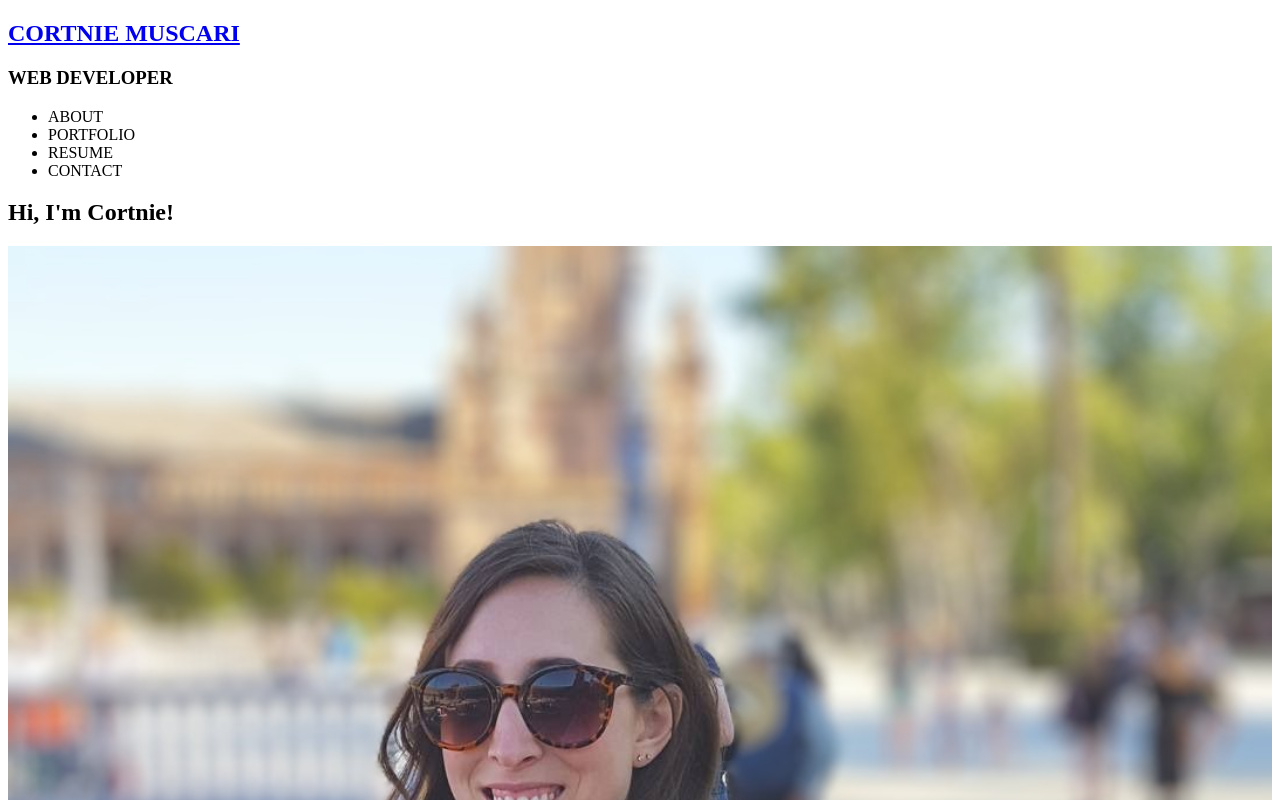
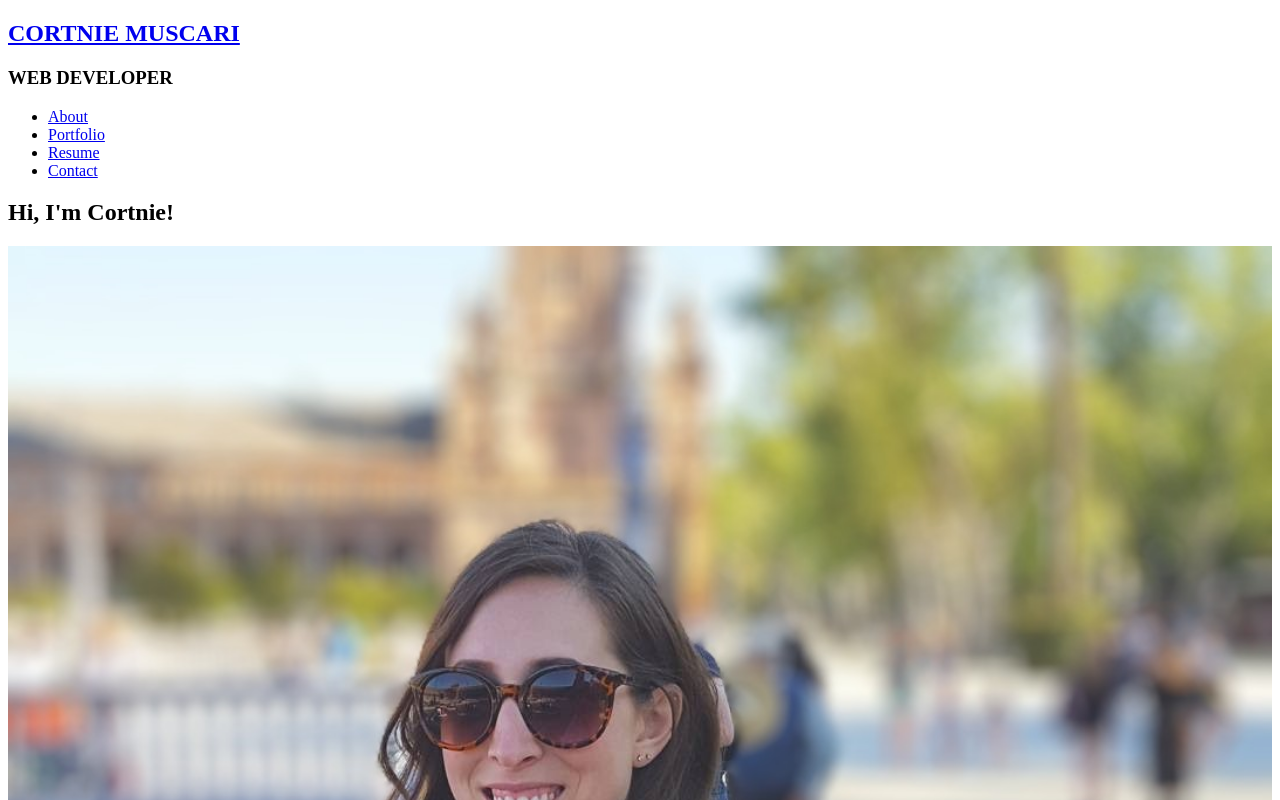
Before and after one commit to cmuscari/muscari-portfolio, a React (Create React App) app in the folder muscari-portfolio/: page / in a window 1280 px wide. Shown: the top 800 px of the page. Built offline with nearby package versions, Linux system fonts and the light colour scheme.

Commit message:
finished main page layout with conditional rendering

```diff
--- a/muscari-portfolio/src/App.js
+++ b/muscari-portfolio/src/App.js
@@ -1,19 +1,43 @@
 import React, { useState } from 'react';
 import Header from './components/Header';
+import Nav from './components/Nav';
 import Footer from './components/Footer';
-// import Portfolio from './components/Portfolio';
+import Portfolio from './components/Portfolio';
 import About from './components/About';
-// import Contact from './components/Contact';
+import Contact from './components/Contact';
+import Resume from './components/Resume';
 
 function App() {
+
+  // setting state to the current page
+  const [currentPage, setCurrentPage] = useState('About');
+
+  // function to render whichever page is the current page
+  const renderPage = () => {
+    if (currentPage === 'About') {
+      return <About />;
+    }
+    if (currentPage === 'Portfolio') {
+      return <Portfolio />;
+    }
+    if (currentPage === 'Resume') {
+      return <Resume />;
+    }
+    return <Contact />;
+  };
+
+  const handlePageChange = (page) => setCurrentPage(page);
 
   return (
     <div>
       <div>
         <Header></Header>
       </div>
+      <div>
+        <Nav currentPage={currentPage} handlePageChange={handlePageChange} />
+      </div>
       <main>
-        <About></About>
+        {renderPage()}
       </main>
       <div>
         <Footer></Footer>
@@ -23,5 +47,4 @@ function App() {
 }
 
 
-
 export default App;
--- a/muscari-portfolio/src/components/Contact/index.js
+++ b/muscari-portfolio/src/components/Contact/index.js
@@ -1,5 +1,5 @@
 import React, { useState } from 'react';
-import { validateEmail } from '../../utils/helpers';
+import { validateEmail } from '../../helpers/helpers.js';
 
 function Contact() {
     // Create state variables for the fields in the form
@@ -43,7 +43,7 @@ function Contact() {
             <h1>Let's talk - I'd love to hear from you!</h1>
             <p>
                 Call:
-                51.743.4434
+                512.743.4434
             </p>
             <h2>Message:</h2>
             <form className="contact-form">
--- a/muscari-portfolio/src/components/Header/index.js
+++ b/muscari-portfolio/src/components/Header/index.js
@@ -1,5 +1,4 @@
 import React from "react";
-import Nav from '../Nav';
 
 function Header() {
     return (
@@ -8,7 +7,6 @@ function Header() {
                 <a data-testid="link" href="/">CORTNIE MUSCARI</a>
             </h2>
             <h3>WEB DEVELOPER</h3>
-            <Nav></Nav>
         </header>
     );
 }
--- a/muscari-portfolio/src/components/Nav/index.js
+++ b/muscari-portfolio/src/components/Nav/index.js
@@ -1,25 +1,46 @@
 import React from "react";
 
-function Nav() {
+function Nav({ currentPage, handlePageChange }) {
   return (
-        <nav>
-            <ul className="flex-row">
-                <li className="mx-2">
-                    <a>ABOUT</a>
+    <ul className="nav">
+      <li className="nav-item">
+        <a
+          href="#about"
+          onClick={() => handlePageChange('About')}
+          className={currentPage === 'About' ? 'nav-link active' : 'nav-link'}
+        >
+          About
+        </a>
       </li>
-                <li className="mx-2">
-                    <a>PORTFOLIO</a>
+      <li className="nav-item">
+        <a
+          href="#portfolio"
+          onClick={() => handlePageChange('Portfolio')}
+          className={currentPage === 'Portfolio' ? 'nav-link active' : 'nav-link'}
+        >
+          Portfolio
+        </a>
       </li>
-                <li className="mx-2">
-                    <a>RESUME</a>
+      <li className="nav-item">
+        <a
+          href="#resume"
+          onClick={() => handlePageChange('Resume')}
+          className={currentPage === 'Resume' ? 'nav-link active' : 'nav-link'}
+        >
+          Resume
+        </a>
       </li>
-                <li className="mx-2">
-                    <a>CONTACT</a>
+      <li className="nav-item">
+        <a
+          href="#contact"
+          onClick={() => handlePageChange('Contact')}
+          className={currentPage === 'Contact' ? 'nav-link active' : 'nav-link'}
+        >
+          Contact
+        </a>
       </li>
     </ul>
-        </nav>
-    )
-};
-
+  );
+}
 
 export default Nav;
```
Lines whose indentation alone changed are shown as unchanged.
